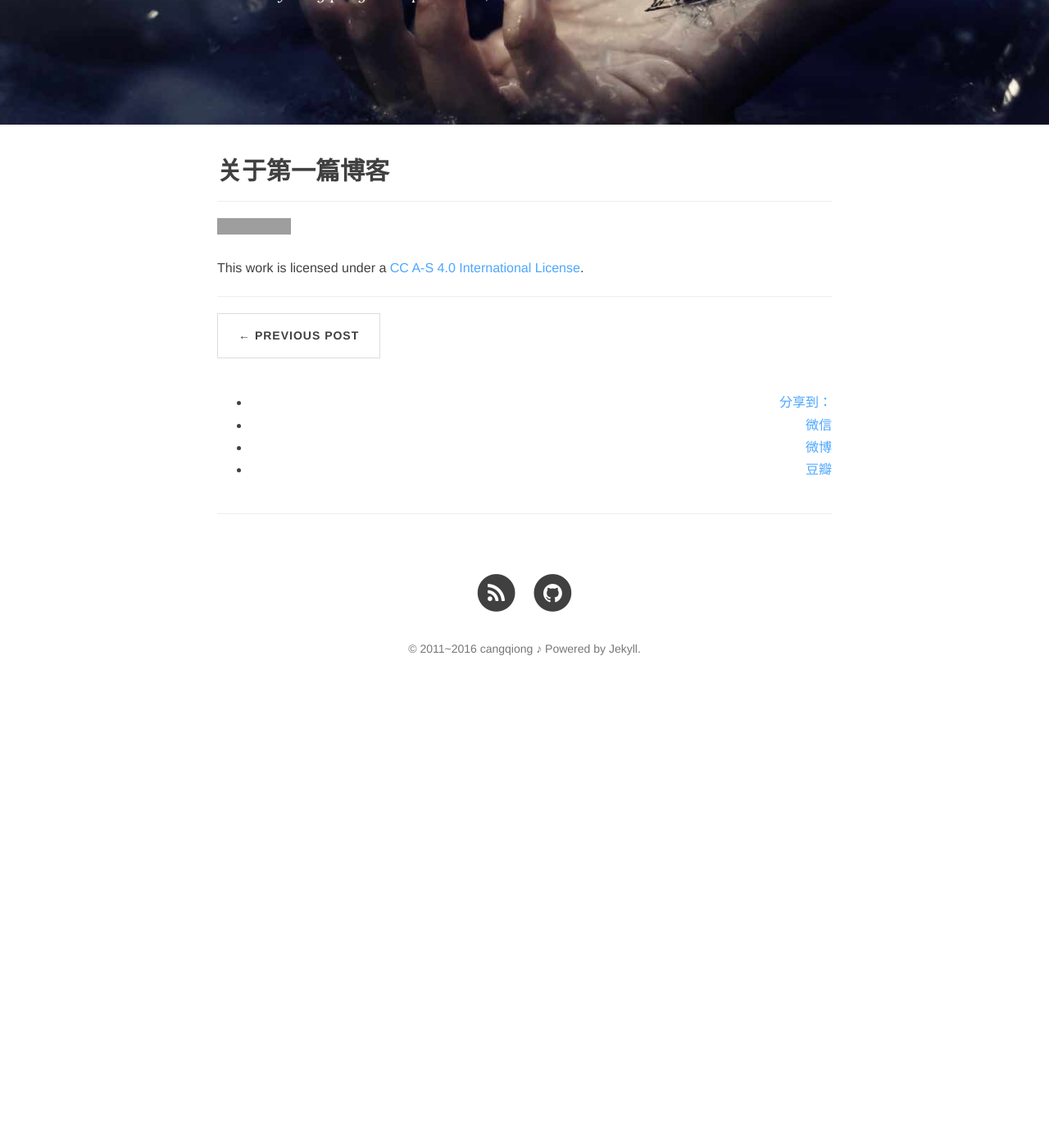
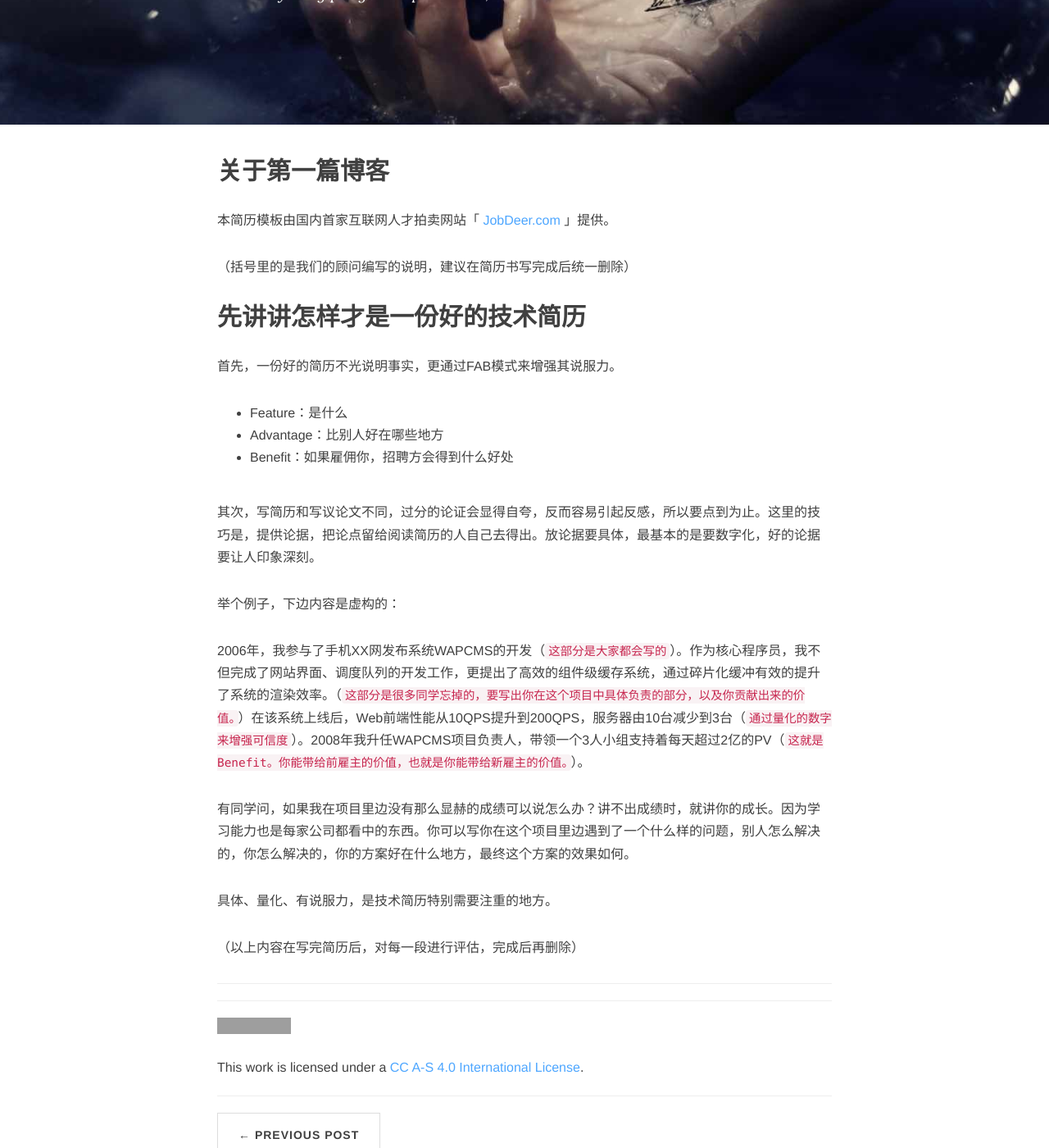
Before and after one commit to cangqiong/cangqiong.github.io, a Jekyll site: the page built from _posts/2016-09-05-first-blog-in-github.md, in a window 1280 px wide and 1400 px high, scrolled down 282 px. Shown: the whole window at 82% size. Built offline with Jekyll 4.4.1, drawn with Linux system fonts in a browser that asks for light colours; nearby versions of some CDN libraries; comment, search, counter and statistics services are not loaded; before the commit the page ends 1151 px from its top, so only the background shows below that; grey boxes are pictures that could not be loaded.

Commit message:
修改blog

````diff
--- a/_posts/2016-09-05-first-blog-in-github.md
+++ b/_posts/2016-09-05-first-blog-in-github.md
@@ -7,3 +7,29 @@ description: 在github上的第一篇博客
 ---
 
 ## 关于第一篇博客
+
+本简历模板由国内首家互联网人才拍卖网站「 [JobDeer.com](http://www.jobdeer.com) 」提供。
+
+（括号里的是我们的顾问编写的说明，建议在简历书写完成后统一删除）
+
+## 先讲讲怎样才是一份好的技术简历
+
+首先，一份好的简历不光说明事实，更通过FAB模式来增强其说服力。
+
+ - Feature：是什么
+ - Advantage：比别人好在哪些地方
+ - Benefit：如果雇佣你，招聘方会得到什么好处
+
+其次，写简历和写议论文不同，过分的论证会显得自夸，反而容易引起反感，所以要点到为止。这里的技巧是，提供论据，把论点留给阅读简历的人自己去得出。放论据要具体，最基本的是要数字化，好的论据要让人印象深刻。
+
+举个例子，下边内容是虚构的：
+
+2006年，我参与了手机XX网发布系统WAPCMS的开发（```这部分是大家都会写的```）。作为核心程序员，我不但完成了网站界面、调度队列的开发工作，更提出了高效的组件级缓存系统，通过碎片化缓冲有效的提升了系统的渲染效率。（```这部分是很多同学忘掉的，要写出你在这个项目中具体负责的部分，以及你贡献出来的价值。```）在该系统上线后，Web前端性能从10QPS提升到200QPS，服务器由10台减少到3台（``` 通过量化的数字来增强可信度 ```）。2008年我升任WAPCMS项目负责人，带领一个3人小组支持着每天超过2亿的PV（``` 这就是Benefit。你能带给前雇主的价值，也就是你能带给新雇主的价值。 ```）。
+
+有同学问，如果我在项目里边没有那么显赫的成绩可以说怎么办？讲不出成绩时，就讲你的成长。因为学习能力也是每家公司都看中的东西。你可以写你在这个项目里边遇到了一个什么样的问题，别人怎么解决的，你怎么解决的，你的方案好在什么地方，最终这个方案的效果如何。
+
+具体、量化、有说服力，是技术简历特别需要注重的地方。
+
+（以上内容在写完简历后，对每一段进行评估，完成后再删除）
+
+---
````
Also changed, not shown: _layouts/index.html (+36 -0 lines).
